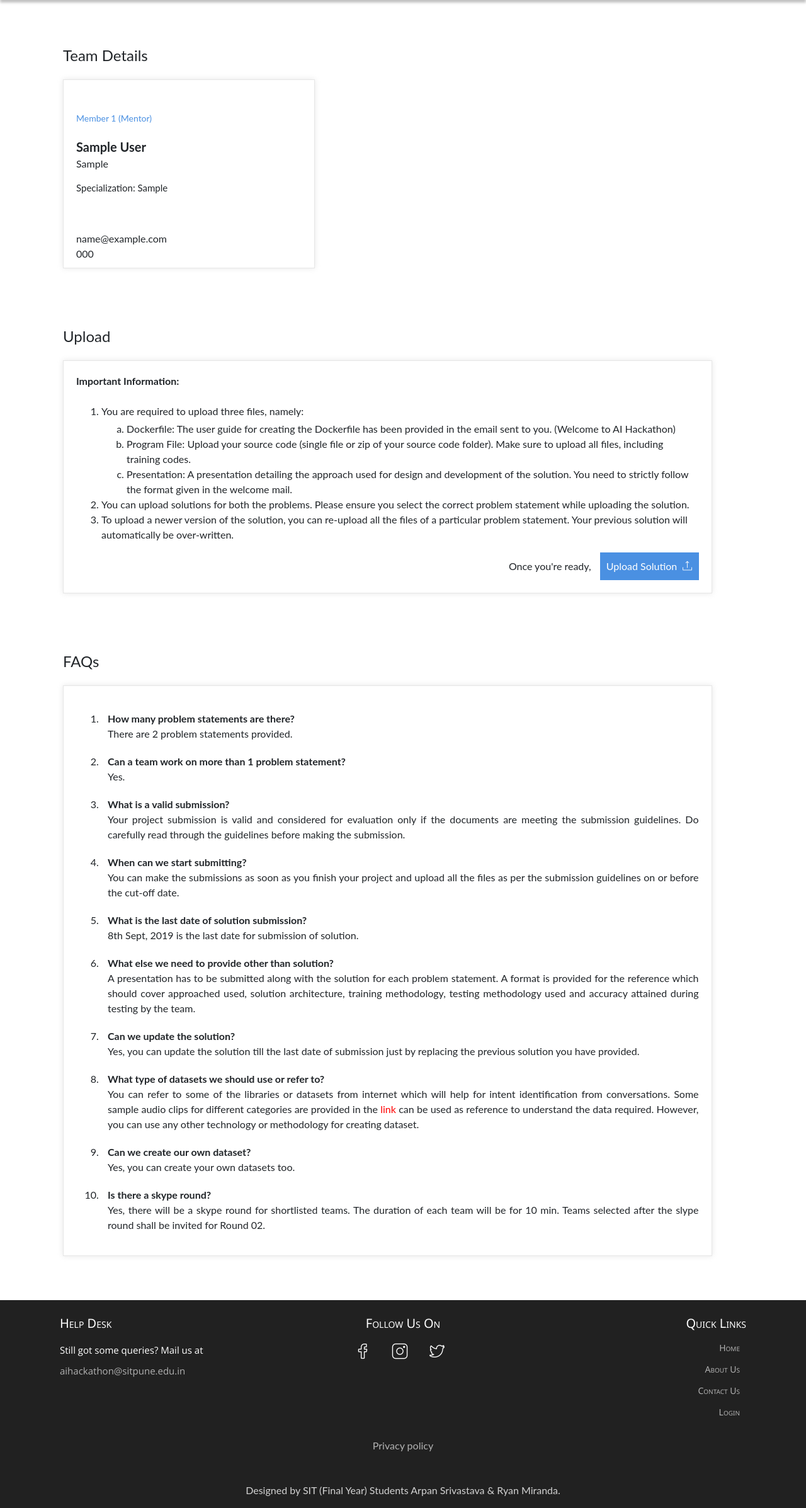
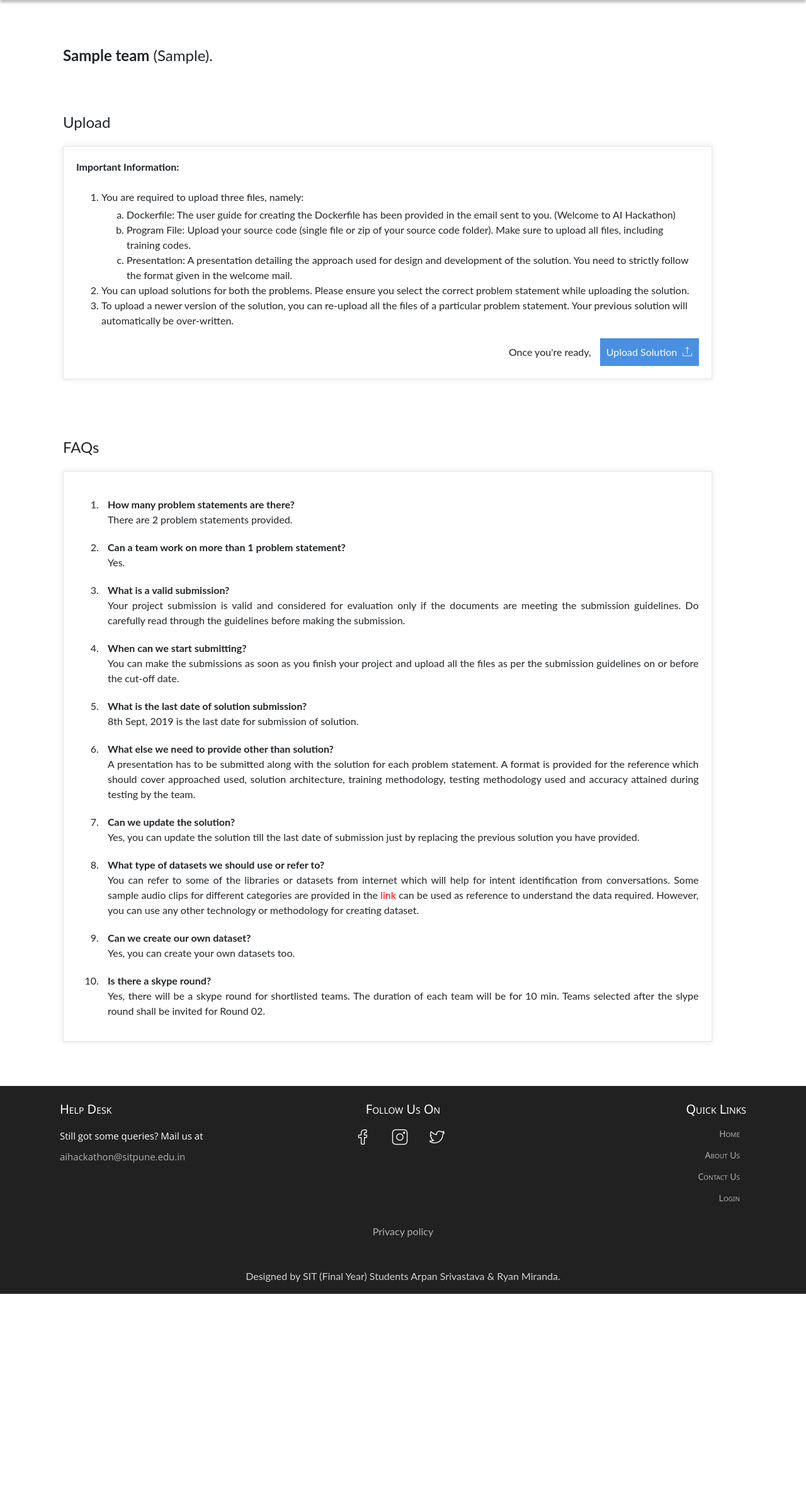
Before and after one commit to ArpanSriv/hackathon-website, a Django app: page /upload_solution in a window 1280 px wide. Shown: the part 121-2515 px from the top of the page at 63% size. After the commit the page ends 2175 px from the top, so only its background shows below. Run offline with Django 3.2, Linux system fonts and the light colour scheme; a user stored in the database is signed in; tables that the repository leaves empty hold one stand-in row (values such as "Sample post"); parts of the project's set-up code (start-up, migrations or seed data) failed here and were passed over; some libraries are stand-ins or nearby versions; some web fonts are replaced.

Commit message:
Removed team_details

```diff
--- a/hackathon/solutions/templates/solutions/upload_solution.html
+++ b/hackathon/solutions/templates/solutions/upload_solution.html
@@ -60,40 +60,40 @@
         <div class="container-fluid section">
             <!--        <div class="col section-team">-->
             <div class="row section-heading">
-                Team Details
+                <strong>{{ team_name}}</strong> &nbsp;({{ reg_no }}).
             </div>
-            <div class="row">
-                <div class="container-fluid">
-                    <!--                    <div class="col">-->
-                    <div class="row team-card-wrapper">
-                        {% for member in members %}
-                            <div class="col team-card">
-                                <div class="team-card-header">
-                                    Member {{ forloop.counter }}
-                                    {% if forloop.counter == 1 %}
-                                        (Mentor)
-                                    {% endif %}
-                                </div>
-                                <div class="member-name">
-                                    {{ member.first_name }} {{ member.last_name }}
-                                </div>
-                                <div class="member-college">
-                                    {{ member.university }}
-                                </div>
-                                <div class="member-specialization">
-                                    Specialization: {{ member.specialization }}
-                                </div>
-                                <div class="member-email">
-                                    {{ member.email }} <br/>
-                                    {{ member.phone }}
-                                </div>
-                            </div>
-                        {% endfor %}
-
-                    </div>
-                    <!--                    </div>-->
-                </div>
-            </div>
+{#            <div class="row">#}
+{#                <div class="container-fluid">#}
+{#                    <!--                    <div class="col">-->#}
+{#                    <div class="row team-card-wrapper">#}
+{#                        {% for member in members %}#}
+{#                            <div class="col team-card">#}
+{#                                <div class="team-card-header">#}
+{#                                    Member {{ forloop.counter }}#}
+{#                                    {% if forloop.counter == 1 %}#}
+{#                                        (Mentor)#}
+{#                                    {% endif %}#}
+{#                                </div>#}
+{#                                <div class="member-name">#}
+{#                                    {{ member.first_name }} {{ member.last_name }}#}
+{#                                </div>#}
+{#                                <div class="member-college">#}
+{#                                    {{ member.university }}#}
+{#                                </div>#}
+{#                                <div class="member-specialization">#}
+{#                                    Specialization: {{ member.specialization }}#}
+{#                                </div>#}
+{#                                <div class="member-email">#}
+{#                                    {{ member.email }} <br/>#}
+{#                                    {{ member.phone }}#}
+{#                                </div>#}
+{#                            </div>#}
+{#                        {% endfor %}#}
+{##}
+{#                    </div>#}
+{#                    <!--                    </div>-->#}
+{#                </div>#}
+{#            </div>#}
             <!--        </div>-->
         </div>
     </div>
@@ -512,7 +512,8 @@
                                 </div>
                                 <div class="form-group row" style="text-align: right">
                                     <div class="col-sm-12">
-                                        <button type="submit" class="btn btn-dark" id="survey-button">Save Responses</button>
+                                        <button type="submit" class="btn btn-dark" id="survey-button">Save Responses
+                                        </button>
                                     </div>
                                 </div>
                             </form>
@@ -568,9 +569,9 @@
                 [DOCKERFILE]: 'Dockerfile',
                 [PROGRAM_FILE]: 'Python/Zip File',
                 [PPT]: 'PPT/PPTX File',
-
-	   // Disable survey if already taken.
-	          if (checkForSurvey()) {
+            }
+            // Disable survey if already taken.
+            if (checkForSurvey()) {
                 $('#survey-button').attr('disabled', 'disabled');
             }
 
@@ -637,6 +638,8 @@
                 }
 
                 switch (extension) {
+                    case 'dockerfile':
+                        return DOCKERFILE
                     case 'py':
                         return PROGRAM_FILE
                     case 'R':
--- a/hackathon/solutions/views.py
+++ b/hackathon/solutions/views.py
@@ -122,6 +122,9 @@ def upload_solution(request):
         team = Team.objects.get(id=team_id)
         members = Member.objects.filter(team=team)
 
+        team_name = getattr(team, 'team_name')
+        reg_no = getattr(team, 'reg_no')
+
         files_uploaded = get_file_uploaded_statues(team_id)
 
         survey_status = False
@@ -134,7 +137,9 @@ def upload_solution(request):
         return render(request, 'solutions/upload_solution.html', context={
             'members': members,
             'file_status': files_uploaded,
-            'survey_status': survey_status
+            'survey_status': survey_status,
+            'team_name': team_name,
+            'reg_no': reg_no,
         })
 
     else:
```
